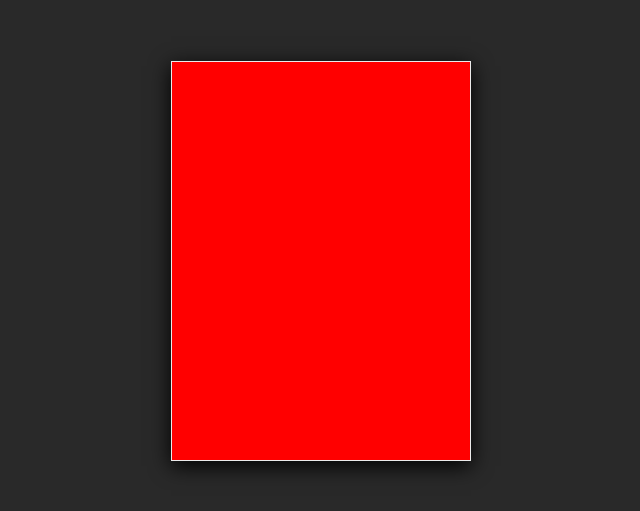
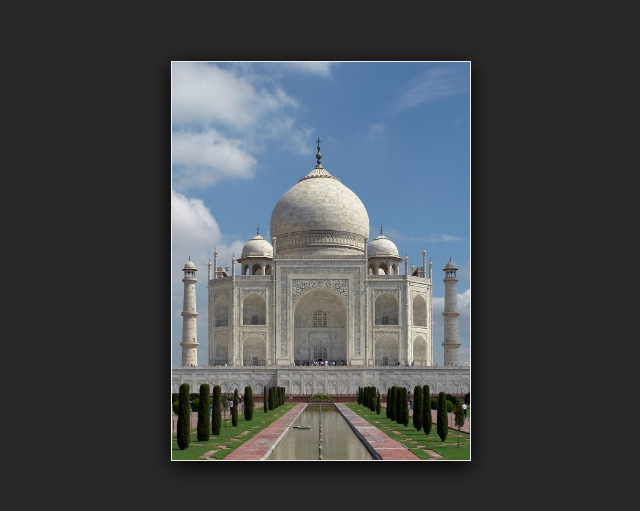
Before and after one commit to valldek/css-playground, a website: page cards/backflip-180/index.html in a window 1280 px wide. Shown: the part 139-650 px from the top of the page, without its empty margins (319-959 px from the left). Drawn offline with Linux system fonts and the light colour scheme.

Commit message:
Added some images from wikipedia

```diff
--- a/cards/backflip-180/index.html
+++ b/cards/backflip-180/index.html
@@ -10,8 +10,10 @@
     <div class="card-container">
         <div class="card">
             <div class="card__front">
+                <img class="card__image" src="./img/taj01.jpg" alt="Taj Mahal">
             </div>
             <div class="card__back">
+                <img class="card__image" src="./img/taj02.jpg" alt="Taj Mahal inside view">
             </div>
         </div>
     </div>
```
Also changed, not shown: cards/backflip-180/img/mic01.jpg (deleted), cards/backflip-180/img/suk01.jpg (deleted), cards/backflip-180/img/taj01.jpg (added), cards/backflip-180/img/taj02.jpg (added).
